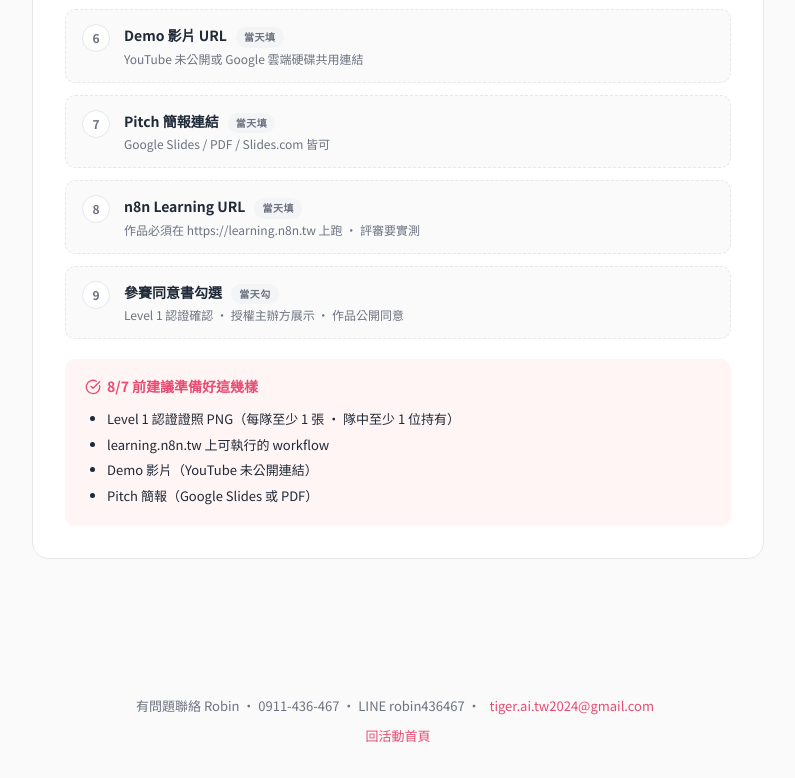
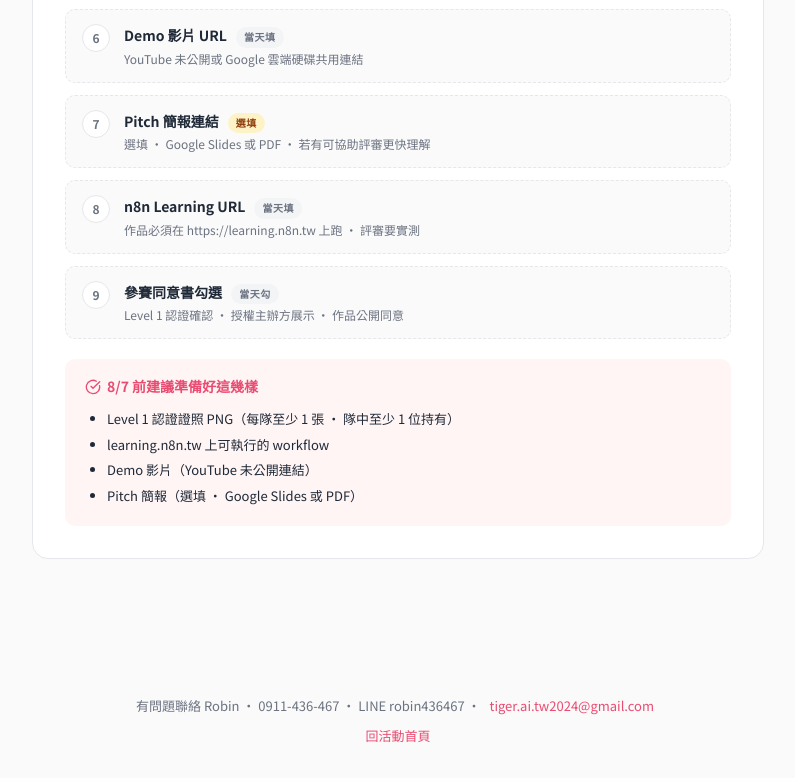
Before and after one commit to tigeraitw2024-design/n8n-taiwan-open, a plain HTML site: page register.html in a window 1280 px wide. Shown: the part 1840-2618 px from the top of the page, without its empty margins (242-1037 px from the left). Drawn offline with nearby package versions, Linux system fonts and the light colour scheme; a web font is replaced by a local one.

Commit message:
Pitch deck is now optional (was required); align text across register/finals-submit

```diff
--- a/register.html
+++ b/register.html
@@ -578,8 +578,8 @@
       <div class="preview-item">
         <div class="preview-item-num">7</div>
         <div class="preview-item-body">
-          <div class="preview-item-title" data-en="Pitch deck URL">Pitch 簡報連結 <span class="preview-item-pill">當天填</span></div>
-          <div class="preview-item-desc" data-en="Google Slides / PDF / Slides.com">Google Slides / PDF / Slides.com 皆可</div>
+          <div class="preview-item-title" data-en="Pitch deck URL (optional)">Pitch 簡報連結 <span class="preview-item-pill" style="background:#FEF3C7; color:#92400E;">選填</span></div>
+          <div class="preview-item-desc" data-en="Optional · Google Slides / PDF · helps judges understand faster if provided">選填 · Google Slides 或 PDF · 若有可協助評審更快理解</div>
         </div>
       </div>
       <div class="preview-item">
@@ -604,7 +604,7 @@
         <li data-en="Level 1 certificate PNG (at least 1 per team required)">Level 1 認證證照 PNG（每隊至少 1 張 · 隊中至少 1 位持有）</li>
         <li data-en="Working n8n workflow on learning.n8n.tw">learning.n8n.tw 上可執行的 workflow</li>
         <li data-en="Demo video (YouTube unlisted)">Demo 影片（YouTube 未公開連結）</li>
-        <li data-en="Pitch deck (Google Slides / PDF)">Pitch 簡報（Google Slides 或 PDF）</li>
+        <li data-en="Pitch deck (Google Slides / PDF) — optional">Pitch 簡報（選填 · Google Slides 或 PDF）</li>
       </ul>
     </div>
   </div>
```
Also changed, not shown: finals-submit.html (+3 -3 lines).
